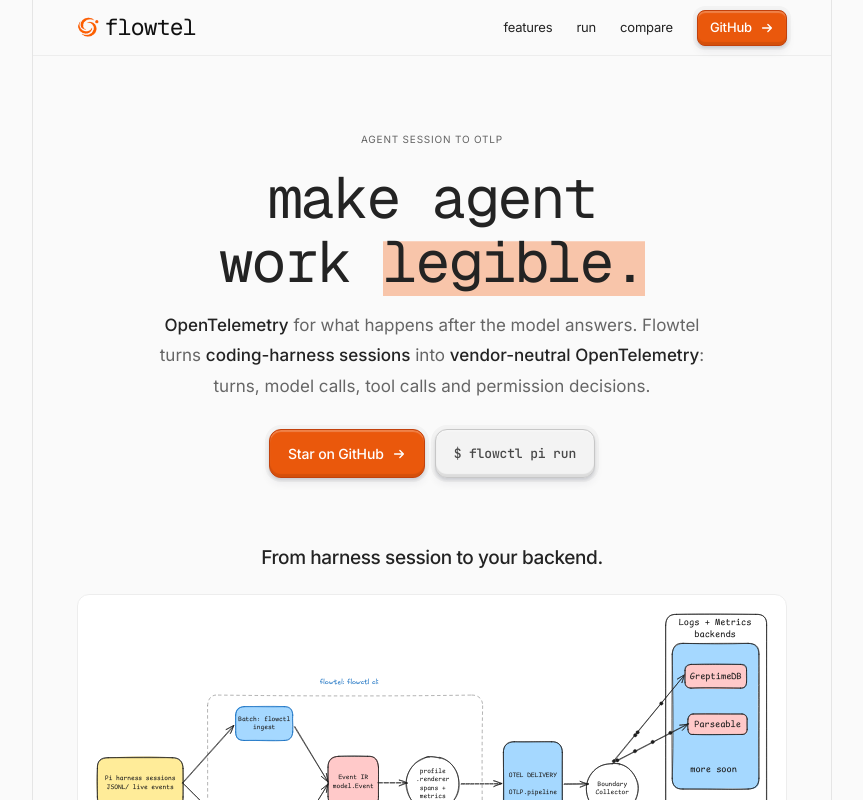
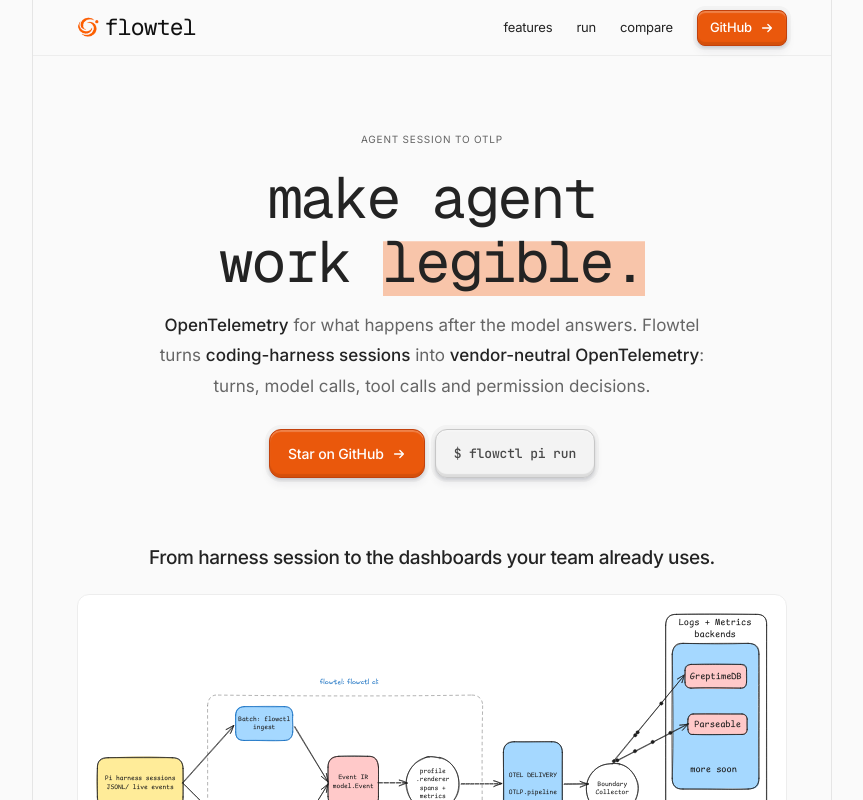
Before and after one commit to atharvamhaske/flowtel, a Next.js app: page / in a window 1280 px wide. Shown: the top 800 px of the page, without its empty margins (208-1071 px from the left). Built offline with nearby package versions, Linux system fonts and the light colour scheme.

Commit message:
style(site): reword diagram heading
Signed-off-by: atharvamhaske <atharvamhaske76@gmail.com>

```diff
--- a/app/landing.tsx
+++ b/app/landing.tsx
@@ -132,7 +132,7 @@
             </a>
           </div>
           <p className="mt-16 animate-rise text-[19px] font-medium tracking-[-0.4px] text-ink [animation-delay:240ms] motion-reduce:animate-none">
-            From harness session to your backend.
+            From harness session to the dashboards your team already uses.
           </p>
           <figure className="mt-5 animate-rise overflow-hidden rounded-xl border border-[#ededed] bg-paper p-2 [animation-delay:300ms] motion-reduce:animate-none sm:p-4">
             <img src="/flowtel.svg" draggable={false} alt="Flowtel architecture: harness sessions exported as OTLP traces, metrics and logs" width={2000} height={1137} className="h-auto w-full select-none" />
```
